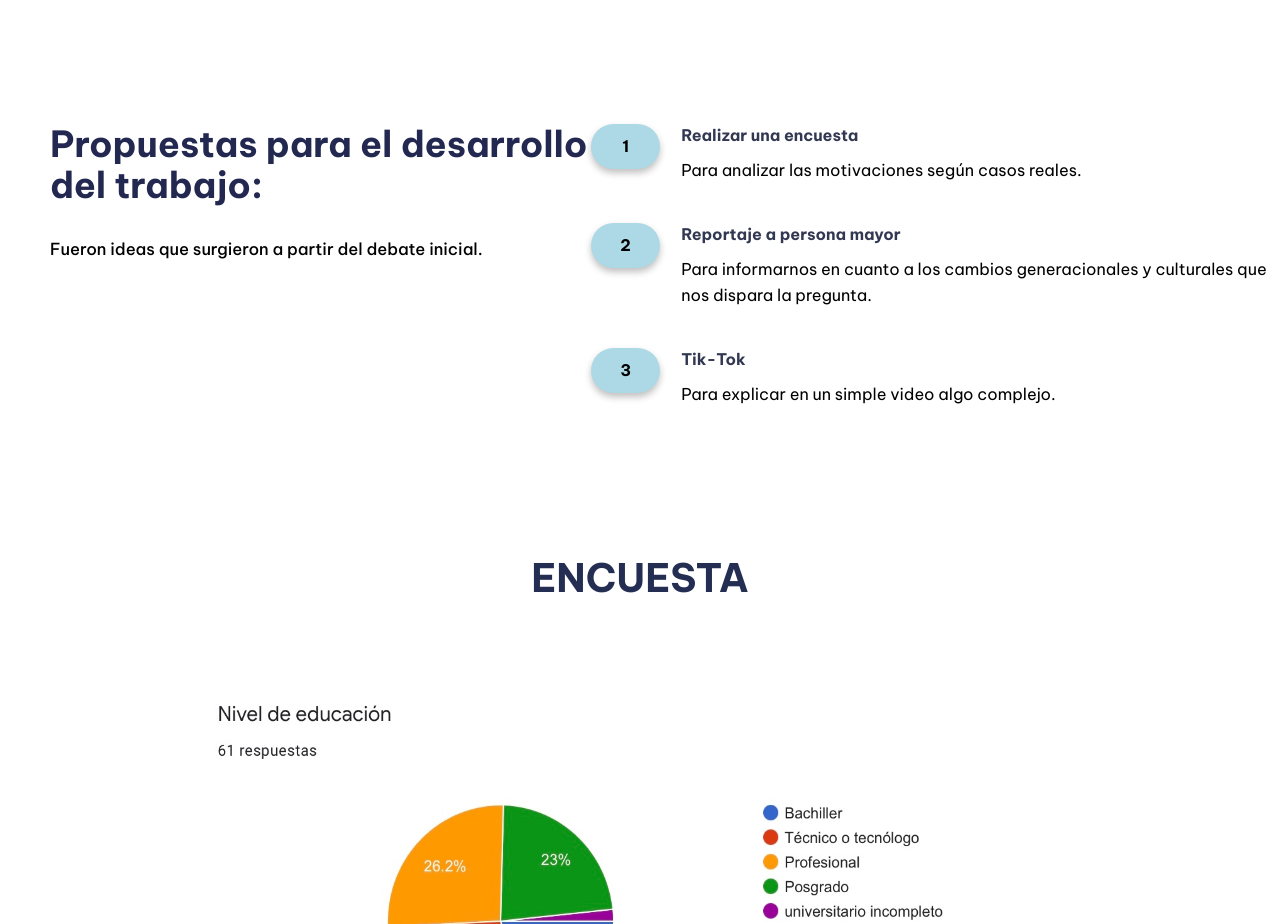
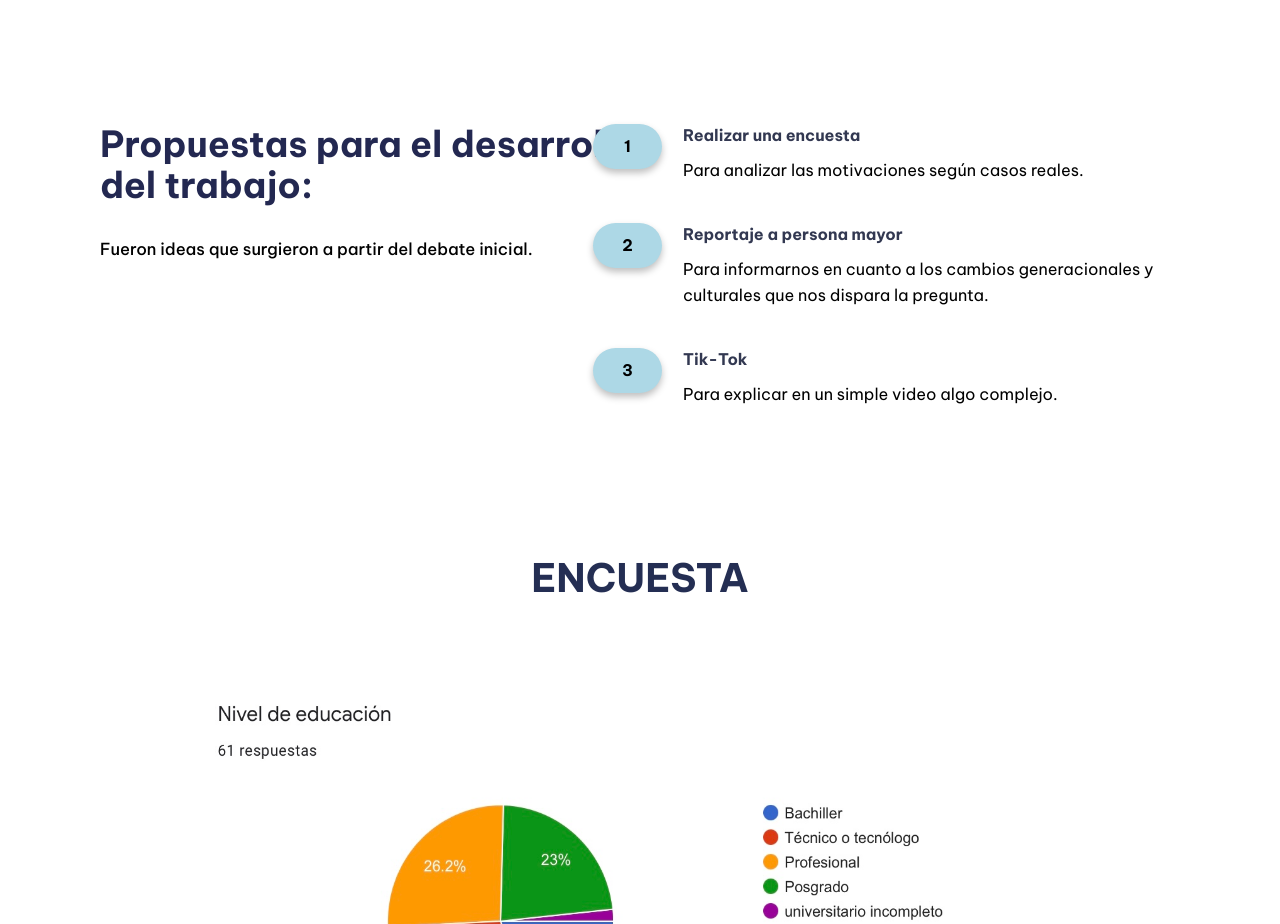
Before and after one commit to sofiavolpedo/learningagility, a plain HTML site: page index.html in a window 1280 px wide. Shown: the part 1900-2824 px from the top of the page. Drawn offline with Linux system fonts and the light colour scheme.

Commit message:
FINAAL X2

```diff
--- a/css/style.css
+++ b/css/style.css
@@ -55,7 +55,8 @@ h1{
 .third-container{
     display: flex;
     justify-content: space-between;
-    margin-left: 50px;
+    margin-left: 100px;
+    margin-right: 50px;
     margin-bottom: 100px;
 }
 h2{
```
